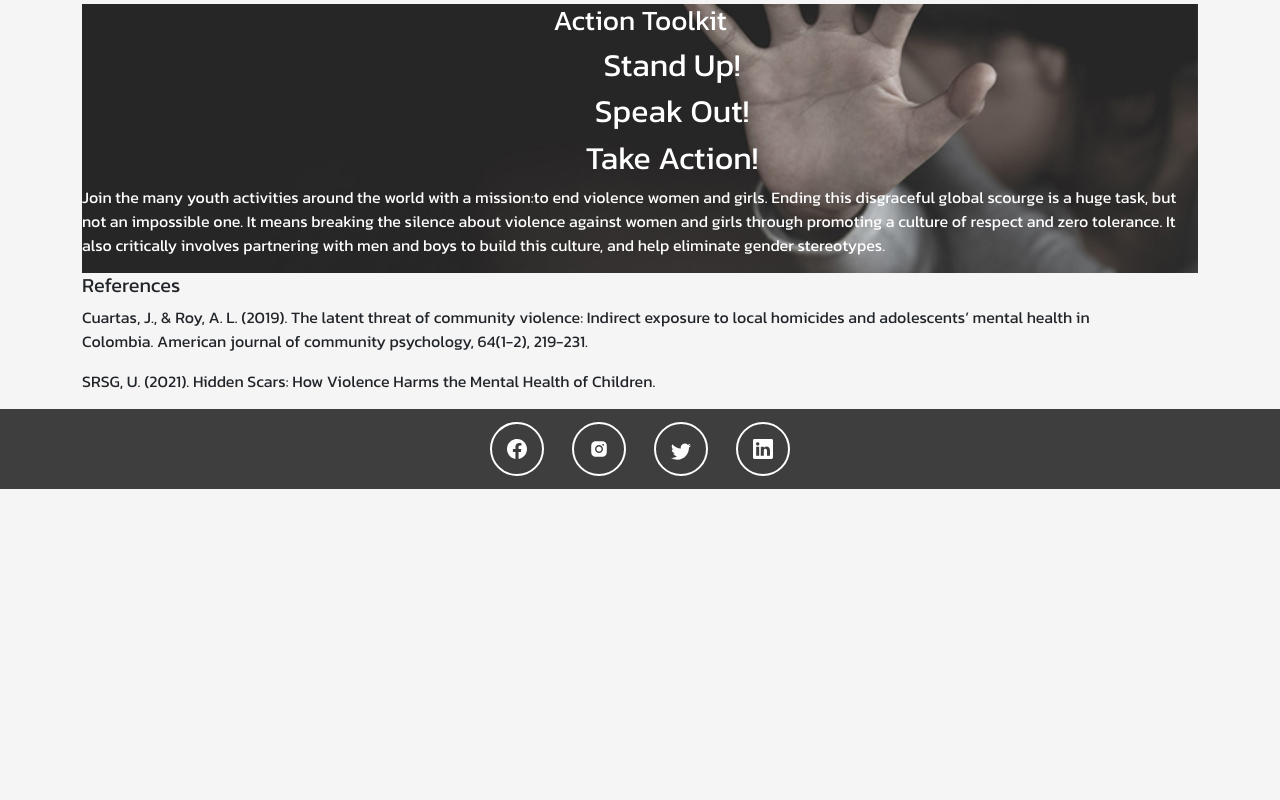
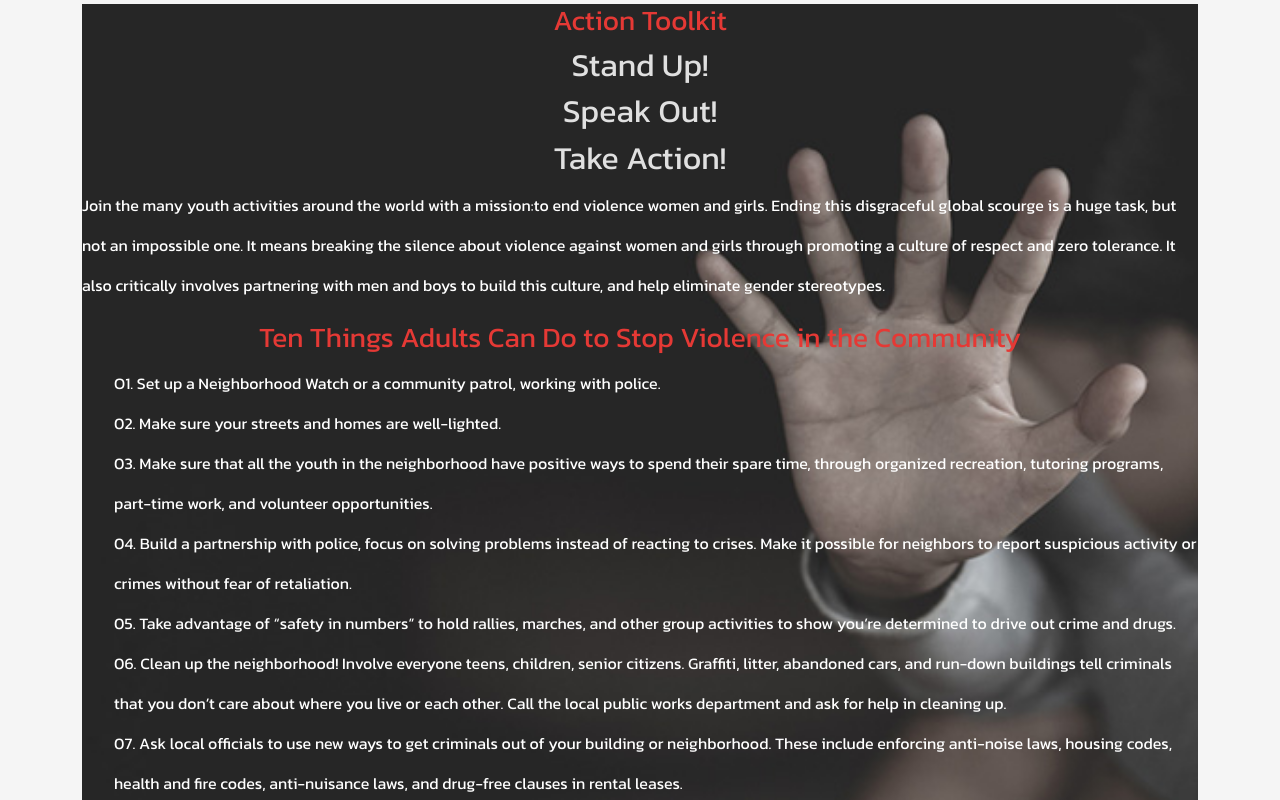
Before and after one commit to Roche001/campaign-website, a React (Create React App) app: page / in a window 1280 px wide. Shown: the part 4700-5500 px from the top of the page. Before the commit the page ends 5189 px from the top, so only its background shows below. Built offline with nearby package versions, Linux system fonts and the light colour scheme; a web font is replaced by a local one.

Commit message:
update changes

```diff
--- a/src/components/wellbeing/Wellbeing.css
+++ b/src/components/wellbeing/Wellbeing.css
@@ -1,8 +1,8 @@
 .space img {
- height: 20rem;
- width: 50wh;
+  height: 20rem;
+  width: 50wh;
 }
-.space{
+.space {
   margin-left: 4rem;
 }
 .video {
@@ -11,43 +11,33 @@
 .references {
   margin-left: -4rem;
 }
-.action{
+.action {
   background-image: url("../../images/international.jpg");
   background-size: cover;
   background-position: center;
   display: flex;
-  color: #FFFFFF;
- align-items: center;
+  color: #ffffff;
+  align-items: center;
   justify-content: center;
   flex-direction: column;
+  line-height: 2.5rem;
 }
-.action h2{
-  color: #FFFFFF;
-  margin-left: 4rem;
+.action h2 {
+  color: #e0e0e0;
 }
-.action h3{
-  color: #FFFFFF;
+.action h3 {
+  color: #e53935;
   text-align: center;
 }
 
-
-
-
-
-
-
-
-
-
-
-@media screen and (max-width:600px) {
-  .space{
+@media screen and (max-width: 600px) {
+  .space {
     margin-left: 1rem;
   }
-  .space img{
+  .space img {
     width: 100%;
   }
-  .video{
+  .video {
     margin-left: 1rem;
   }
   iframe {
--- a/src/components/wellbeing/Wellbeing.jsx
+++ b/src/components/wellbeing/Wellbeing.jsx
@@ -2,10 +2,7 @@ import React from "react";
 import "./Wellbeing.css";
 const Wellbeing = () => {
   return (
-    <section
-      id="Wellbeing"
-      className="container"
-    >
+    <section id="Wellbeing" className="container">
       <div className="wellbeing-header">
         <h5>
           Ways to Foster Mental health Wellbeing for Victim-Survivors in the
@@ -33,25 +30,129 @@ const Wellbeing = () => {
       </div>
       <div className="space">
         <h3>Visuals</h3>
-        <img  src="./assets/Post4.png" alt="Post4" />
-        <p>The image above depicts an ongoing guidance and counseling session among different individuals. Based on the discussions on impacts of violence on various members of the society, it is important to focus on finding ways of helping survivors of violence lead a normal life. There are several strategies to promote the mental wellness of victims and survivors of violence in the community, including children, youth, and women. Making an emotional safety plan, looking for professional mental health support, developing self-care programs, discovering survivors' strengths, and learning more about establishing personal boundaries are a few of these methods. Additionally helpful are family partnerships and mental health resources, as well as seeking trauma-informed care.</p>
+        <img src="./assets/Post4.png" alt="Post4" />
+        <p>
+          The image above depicts an ongoing guidance and counseling session
+          among different individuals. Based on the discussions on impacts of
+          violence on various members of the society, it is important to focus
+          on finding ways of helping survivors of violence lead a normal life.
+          There are several strategies to promote the mental wellness of victims
+          and survivors of violence in the community, including children, youth,
+          and women. Making an emotional safety plan, looking for professional
+          mental health support, developing self-care programs, discovering
+          survivors' strengths, and learning more about establishing personal
+          boundaries are a few of these methods. Additionally helpful are family
+          partnerships and mental health resources, as well as seeking
+          trauma-informed care.
+        </p>
         <img src="./assets/post5.png" alt="post5" />
-        <p>Members of society encounter a variety of forms of violence. Due to the prevalence of gender-based violence around the world, this section will mostly address it. Gender-based violence is one of the most egregious forms of human abuse in many civilizations and is intimately related to gender inequality. Violence against a person that is motivated by their gender is referred to as gender-based violence. Gender-based violence affects both men and women, however the majority of victims are women and girls. Because gender-based violence is a global pandemic that affects one in three women in her lifetime, this section concentrates on it. </p>
+        <p>
+          Members of society encounter a variety of forms of violence. Due to
+          the prevalence of gender-based violence around the world, this section
+          will mostly address it. Gender-based violence is one of the most
+          egregious forms of human abuse in many civilizations and is intimately
+          related to gender inequality. Violence against a person that is
+          motivated by their gender is referred to as gender-based violence.
+          Gender-based violence affects both men and women, however the majority
+          of victims are women and girls. Because gender-based violence is a
+          global pandemic that affects one in three women in her lifetime, this
+          section concentrates on it.{" "}
+        </p>
         <h3>Infographics</h3>
         <img src="./assets/post6.png" alt="Post6" />
-        <p>When women and girls are subjected to any form of violence, their human rights are violated. Recent findings and stories from people on the front lines indicate that all forms of violence against women and girls, including domestic abuse, have increased since the COVID-19 outbreak. The COVID-19 problem is causing the Shadow Pandemic to spread, and we must all work together to halt it. The capacity of critical services, such domestic abuse shelters and helplines, has been reached as COVID-19 cases continue to put a pressure on health care. Prioritizing the prevention of violence against women in COVID-19 response and recovery activities requires more work.</p>
+        <p>
+          When women and girls are subjected to any form of violence, their
+          human rights are violated. Recent findings and stories from people on
+          the front lines indicate that all forms of violence against women and
+          girls, including domestic abuse, have increased since the COVID-19
+          outbreak. The COVID-19 problem is causing the Shadow Pandemic to
+          spread, and we must all work together to halt it. The capacity of
+          critical services, such domestic abuse shelters and helplines, has
+          been reached as COVID-19 cases continue to put a pressure on health
+          care. Prioritizing the prevention of violence against women in
+          COVID-19 response and recovery activities requires more work.
+        </p>
       </div>
       <div className="video">
         <h3>Video</h3>
-      <iframe src="https://www.youtube.com/embed/ox4eiSAQJPU?autoplay=1&rel=0&cc_load_policy=1&iv_load_policy=3&controls=0&disablekb=1" width="560" height="315" title="Join the White Ribbon Campaign and stop violence against women" frameborder="0" allowfullscreen></iframe>
-      <p>The European Union and the rest of the globe both have a horrible reality about violence against women. Most often, men commit it. It is a result of gender inequality, but it nevertheless goes unrecognized and unchallenged much too frequently. It is the goal of the White Ribbon Campaign to change this. Men and boys who wear the White Ribbon promise never to use violence against women, to justify it, or to keep quiet about it. One of the biggest global programs to stop male violence against women is called White Ribbon. It began in Canada in 1991 and is currently prevalent in numerous nations all over the world. </p>
+        <iframe
+          src="https://www.youtube.com/embed/ox4eiSAQJPU?autoplay=1&rel=0&cc_load_policy=1&iv_load_policy=3&controls=0&disablekb=1"
+          width="560"
+          height="315"
+          title="Join the White Ribbon Campaign and stop violence against women"
+          frameborder="0"
+          allowfullscreen
+        ></iframe>
+        <p>
+          The European Union and the rest of the globe both have a horrible
+          reality about violence against women. Most often, men commit it. It is
+          a result of gender inequality, but it nevertheless goes unrecognized
+          and unchallenged much too frequently. It is the goal of the White
+          Ribbon Campaign to change this. Men and boys who wear the White Ribbon
+          promise never to use violence against women, to justify it, or to keep
+          quiet about it. One of the biggest global programs to stop male
+          violence against women is called White Ribbon. It began in Canada in
+          1991 and is currently prevalent in numerous nations all over the
+          world.{" "}
+        </p>
       </div>
       <div className="action">
         <h3>Action Toolkit</h3>
         <h2>Stand Up!</h2>
         <h2>Speak Out!</h2>
         <h2>Take Action!</h2>
-        <p>Join the many youth activities around the world with a mission:to end violence women and girls. Ending this disgraceful global scourge is a huge task, but not an impossible one. It means breaking the silence about violence against women and girls through promoting a culture of respect and zero tolerance. It also critically involves partnering with men and boys to build this culture, and help eliminate gender stereotypes.</p>
+        <p>
+          Join the many youth activities around the world with a mission:to end
+          violence women and girls. Ending this disgraceful global scourge is a
+          huge task, but not an impossible one. It means breaking the silence
+          about violence against women and girls through promoting a culture of
+          respect and zero tolerance. It also critically involves partnering
+          with men and boys to build this culture, and help eliminate gender
+          stereotypes.
+        </p>
+        <h3>Ten Things Adults Can Do to Stop Violence in the Community</h3>
+        <ul>
+          <li>
+            O1. Set up a Neighborhood Watch or a community patrol, working with
+            police.
+          </li>
+          <li>02. Make sure your streets and homes are well-lighted.</li>
+          <li>
+            03. Make sure that all the youth in the neighborhood have positive
+            ways to spend their spare time, through organized recreation,
+            tutoring programs, part-time work, and volunteer opportunities.
+          </li>
+          <li>
+            04. Build a partnership with police, focus on solving problems
+            instead of reacting to crises. Make it possible for neighbors to
+            report suspicious activity or crimes without fear of retaliation.
+          </li>
+          <li>
+            05. Take advantage of “safety in numbers” to hold rallies, marches,
+            and other group activities to show you’re determined to drive out
+            crime and drugs.
+          </li>
+          <li>
+            06. Clean up the neighborhood! Involve everyone teens, children,
+            senior citizens. Graffiti, litter, abandoned cars, and run-down
+            buildings tell criminals that you don’t care about where you live or
+            each other. Call the local public works department and ask for help
+            in cleaning up.
+          </li>
+          <li>
+            07. Ask local officials to use new ways to get criminals out of your
+            building or neighborhood. These include enforcing anti-noise laws,
+            housing codes, health and fire codes, anti-nuisance laws, and
+            drug-free clauses in rental leases.
+          </li>
+          <li>08. Work with schools to establish drug-free zones.</li>
+          <li>09. Work with recreation officials to do the same for parks.</li>
+          <li>
+            10 Develop and share a phone list of local organizations that can
+            provide counseling, job training, guidance, and other services that
+            can help neighbors.
+          </li>
+        </ul>
       </div>
       <div className="reference">
         <h5>References </h5>
```
